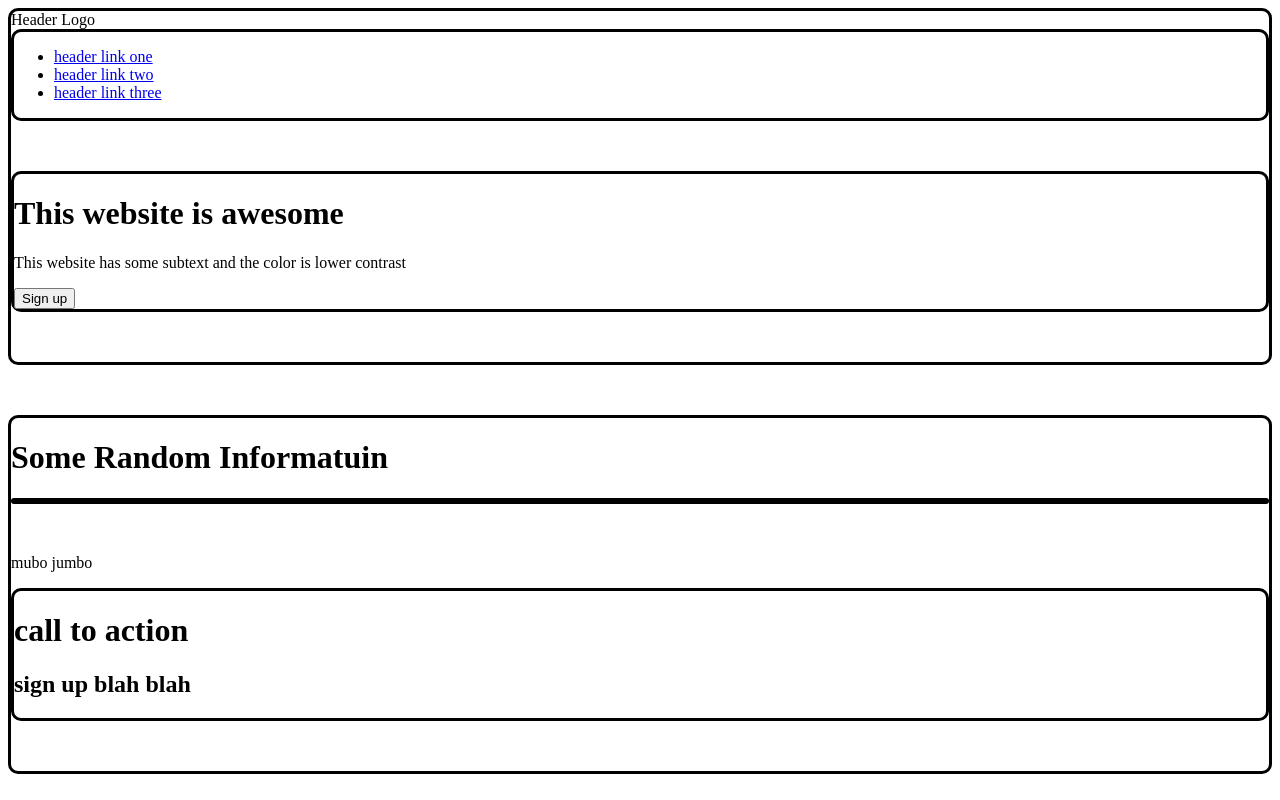
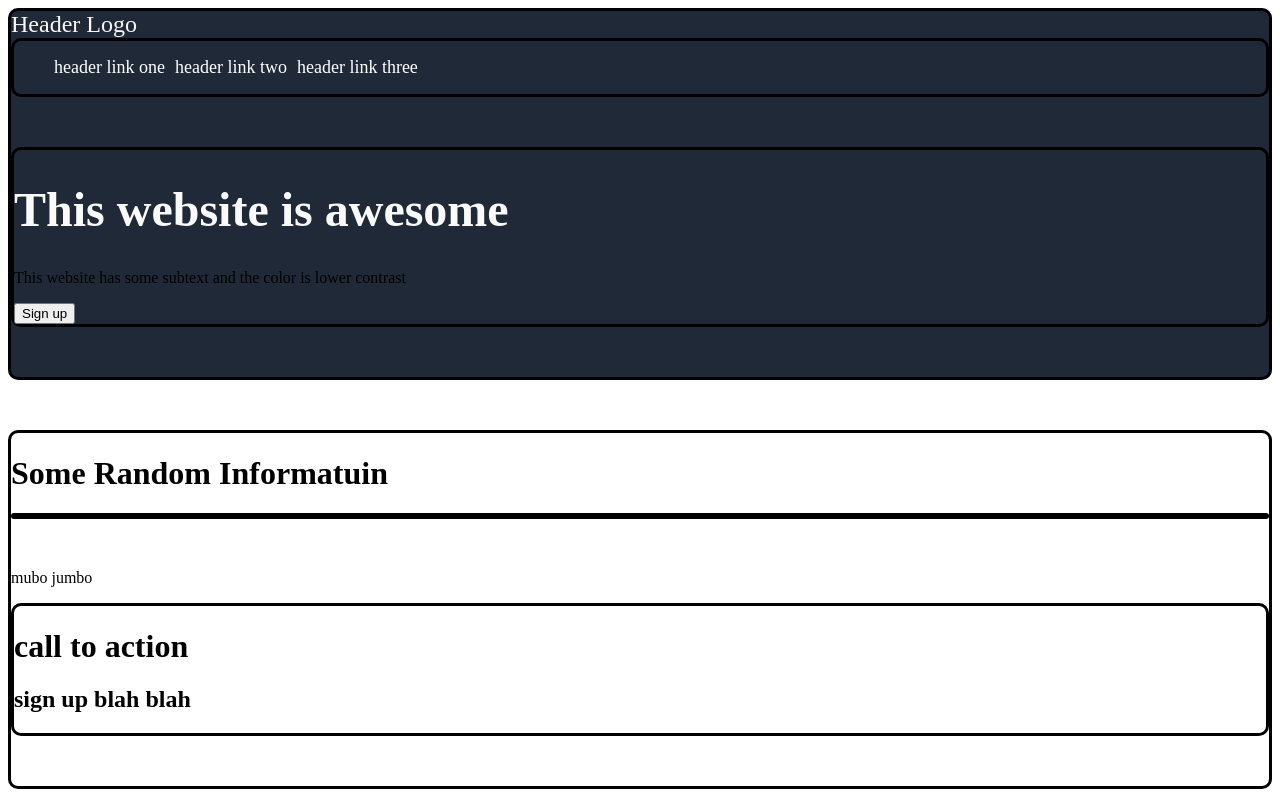
Before and after one commit to Ricardashian/Landing_page_odin, a plain HTML site: page index.html in a window 1280 px wide. Shown: the top 800 px of the page. Drawn offline with Linux system fonts and the light colour scheme.

Commit message:
added background colors and font sizes to hero

```diff
--- a/styles.css
+++ b/styles.css
@@ -3,3 +3,40 @@ div {
     border-style: solid;
     margin-bottom: 50px;
 }
+
+.top {
+    background-color: #1f2937;
+    display:flex;
+    flex-direction: column;
+}
+
+.navbar {
+    display: flex;
+    justify-content: space-between;
+}
+
+ header {
+    color: #f9faf8;
+    font-size: 24px;
+ }
+
+ ul {
+    display: flex;
+    list-style-type: none;
+     gap: 10px;
+ }
+
+ a {
+    color: white;
+    font-size: 18px;
+    text-decoration-line: none;
+ }
+
+ .main h1 {
+    font-size: 48px;
+    color: #f9faf8;
+ }
+
+footer {
+    background-color: #1f2937;
+}
```
